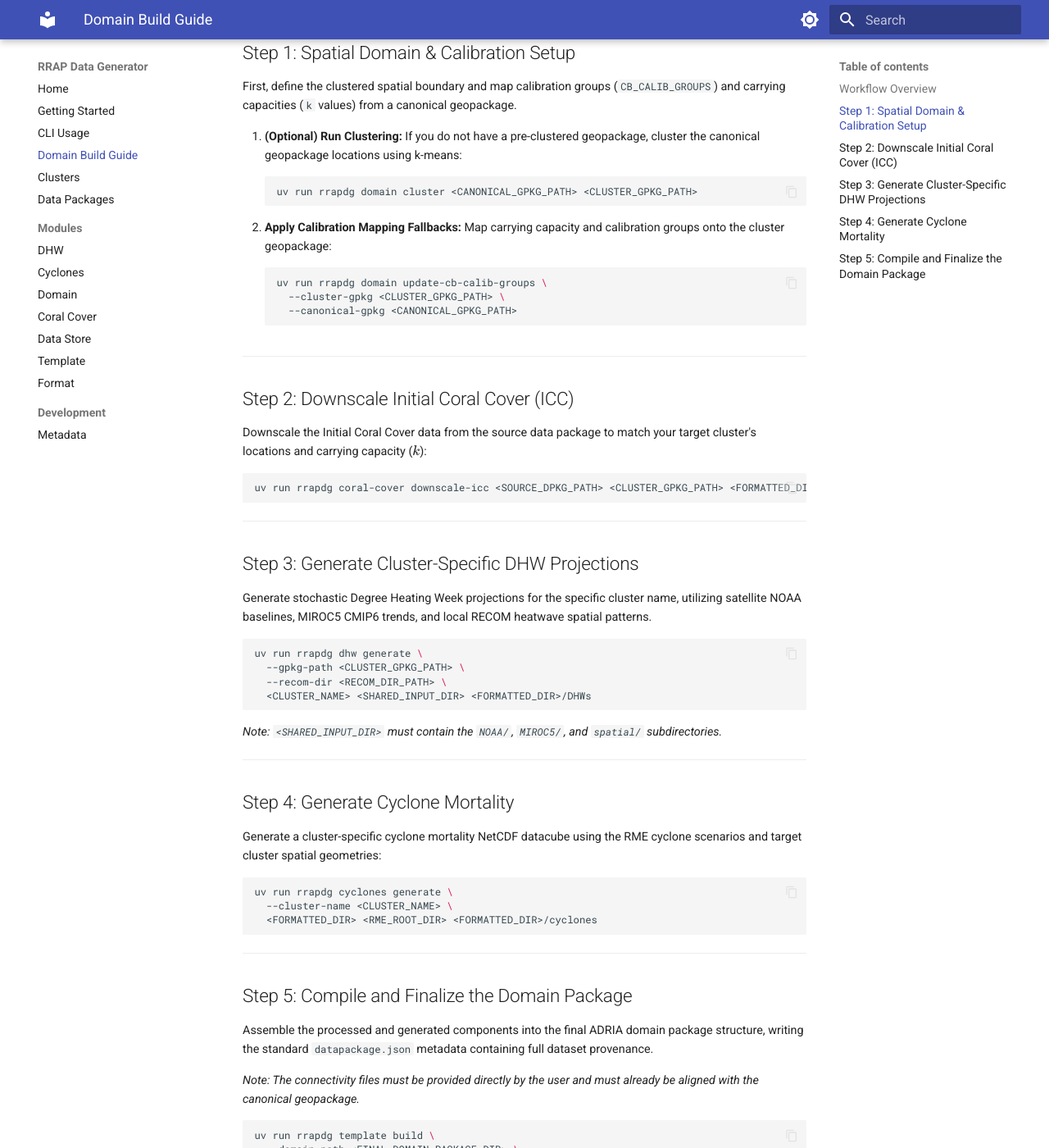
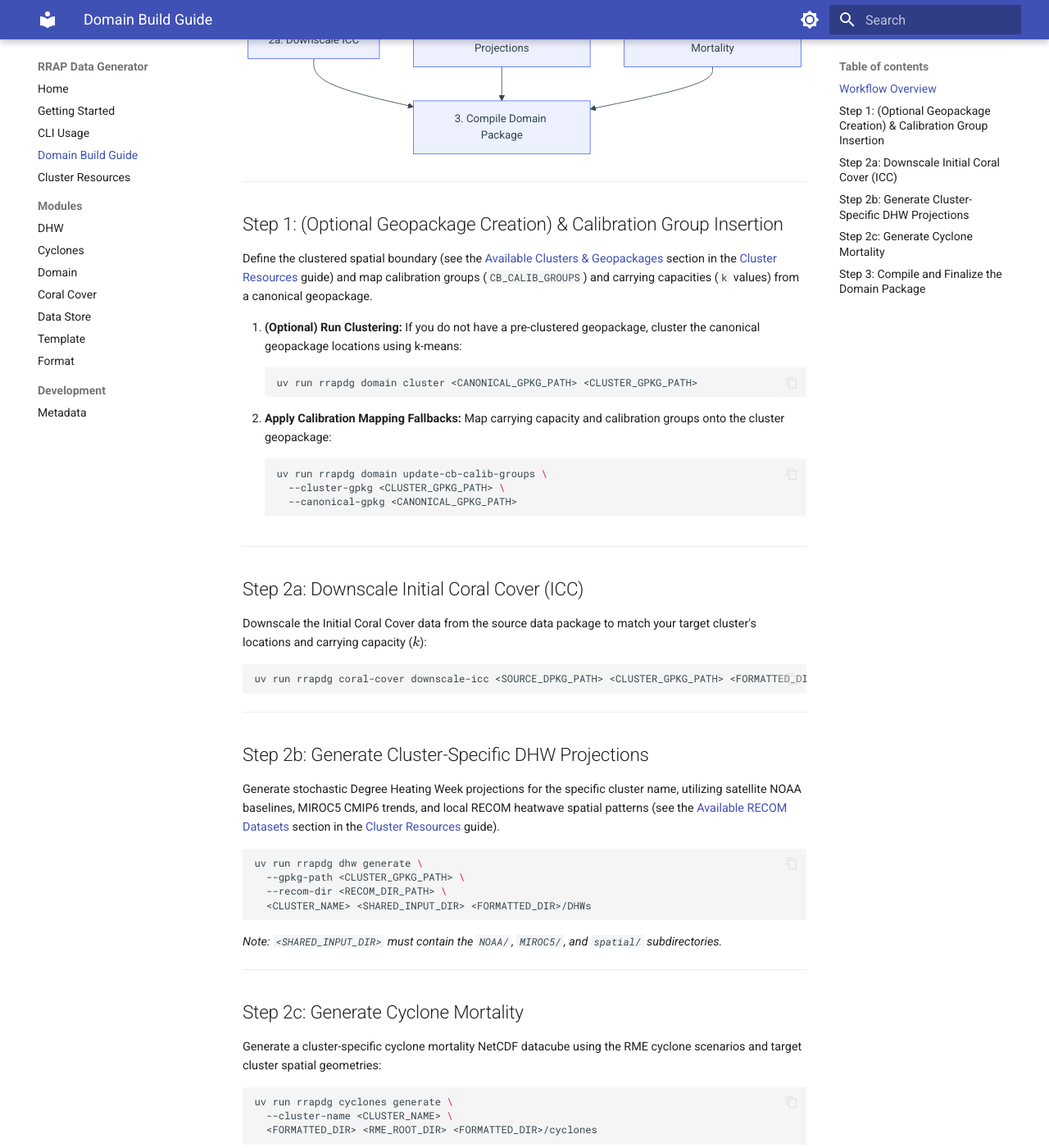
Before and after one commit to open-AIMS/rrap-dg, an MkDocs documentation site: the page built from docs/domain-workflow.md, in a window 1280 px wide and 1400 px high, scrolled down 476 px. Shown: the whole window at 82% size. Built offline with MkDocs 1.6.1 and Material for MkDocs 9.7.7, drawn with Linux system fonts in a browser that asks for light colours; some of the changed text lies outside the part shown.

Commit message:
docs: combine clusters and data packages into Cluster Resources, restore original handles, rename RECOM section, and update cross-links

````diff
--- a/docs/domain-workflow.md
+++ b/docs/domain-workflow.md
@@ -6,21 +6,26 @@ This guide provides a step-by-step walkthrough of building a clustered ADRIA-com
 
 ## Workflow Overview
 
-The domain generation process consists of five main phases:
+The domain generation process consists of three main stages:
 
 ```mermaid
 graph TD
-    A[1. Setup & Calibration] --> B[2. Downscale ICC]
-    B --> C[3. Generate DHW Projections]
-    C --> D[4. Generate Cyclone Mortality]
-    D --> E[5. Compile Domain Package]
+    A["1. (Optional Geopackage Creation) & Calibration Group Insertion"]
+
+    A --> B["2a. Downscale ICC"]
+    A --> C["2b. Generate DHW Projections"]
+    A --> D["2c. Generate Cyclone Mortality"]
+
+    B --> E["3. Compile Domain Package"]
+    C --> E
+    D --> E
 ```
 
 ---
 
-## Step 1: Spatial Domain & Calibration Setup
+## Step 1: (Optional Geopackage Creation) & Calibration Group Insertion
 
-First, define the clustered spatial boundary and map calibration groups (`CB_CALIB_GROUPS`) and carrying capacities (`k` values) from a canonical geopackage.
+Define the clustered spatial boundary (see the [Available Clusters & Geopackages](modules/cluster-resources.md#available-clusters-geopackages) section in the [Cluster Resources](modules/cluster-resources.md) guide) and map calibration groups (`CB_CALIB_GROUPS`) and carrying capacities (`k` values) from a canonical geopackage.
 
 1. **(Optional) Run Clustering:**
    If you do not have a pre-clustered geopackage, cluster the canonical geopackage locations using k-means:
@@ -37,7 +42,7 @@ First, define the clustered spatial boundary and map calibration groups (`CB_CAL
 
 ---
 
-## Step 2: Downscale Initial Coral Cover (ICC)
+## Step 2a: Downscale Initial Coral Cover (ICC)
 
 Downscale the Initial Coral Cover data from the source data package to match your target cluster's locations and carrying capacity ($k$):
 
@@ -47,9 +52,9 @@ uv run rrapdg coral-cover downscale-icc <SOURCE_DPKG_PATH> <CLUSTER_GPKG_PATH> <
 
 ---
 
-## Step 3: Generate Cluster-Specific DHW Projections
+## Step 2b: Generate Cluster-Specific DHW Projections
 
-Generate stochastic Degree Heating Week projections for the specific cluster name, utilizing satellite NOAA baselines, MIROC5 CMIP6 trends, and local RECOM heatwave spatial patterns.
+Generate stochastic Degree Heating Week projections for the specific cluster name, utilizing satellite NOAA baselines, MIROC5 CMIP6 trends, and local RECOM heatwave spatial patterns (see the [Available RECOM Datasets](modules/cluster-resources.md#available-recom-datasets) section in the [Cluster Resources](modules/cluster-resources.md) guide).
 
 ```bash
 uv run rrapdg dhw generate \
@@ -62,7 +67,7 @@ uv run rrapdg dhw generate \
 
 ---
 
-## Step 4: Generate Cyclone Mortality
+## Step 2c: Generate Cyclone Mortality
 
 Generate a cluster-specific cyclone mortality NetCDF datacube using the RME cyclone scenarios and target cluster spatial geometries:
 
@@ -74,9 +79,9 @@ uv run rrapdg cyclones generate \
 
 ---
 
-## Step 5: Compile and Finalize the Domain Package
+## Step 3: Compile and Finalize the Domain Package
 
-Assemble the processed and generated components into the final ADRIA domain package structure, writing the standard `datapackage.json` metadata containing full dataset provenance.
+Assemble the processed and generated components into the final ADRIA domain package structure (matching the standard [Standard Data Package Layout](modules/cluster-resources.md#standard-data-package-layout)), writing the standard `datapackage.json` metadata containing full dataset provenance.
 
 *Note: The connectivity files must be provided directly by the user and must already be aligned with the canonical geopackage.*
 
--- a/mkdocs.yml
+++ b/mkdocs.yml
@@ -28,8 +28,7 @@ nav:
   - Getting Started: getting-started.md
   - CLI Usage: cli-usage.md
   - Domain Build Guide: domain-workflow.md
-  - Clusters: modules/clusters.md
-  - Data Packages: modules/data-packages.md
+  - Cluster Resources: modules/cluster-resources.md
   - Modules:
       - DHW: modules/dhw.md
       - Cyclones: modules/cyclones.md
@@ -49,7 +48,11 @@ markdown_extensions:
       anchor_linenums: true
   - pymdownx.inlinehilite
   - pymdownx.snippets
-  - pymdownx.superfences
+  - pymdownx.superfences:
+      custom_fences:
+        - name: mermaid
+          class: mermaid
+          format: !!python/name:pymdownx.superfences.fence_code_format
   - pymdownx.arithmatex:
       generic: true
   - pymdownx.tabbed:
````
Also changed, not shown: GEMINI.md (added, +79 -0 lines), docs/modules/cluster-resources.md (added, +70 -0 lines), docs/modules/clusters.md (deleted, +0 -32 lines), docs/modules/data-packages.md (deleted, +0 -38 lines), 1 other file.
